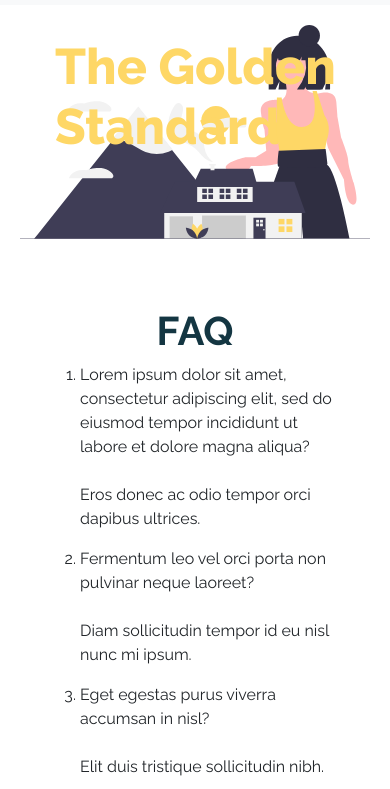
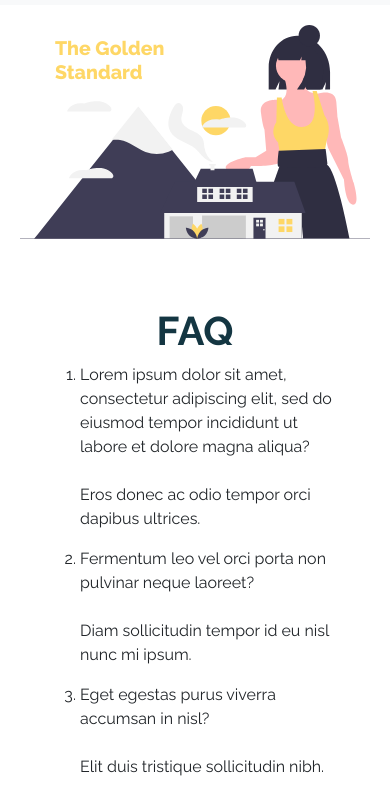
Before and after one commit to chioniso/Hungwe-Insurance, a plain HTML site: page index.html in a window 390 px wide. Shown: the part 55-844 px from the top of the page. Drawn offline with nearby package versions, Linux system fonts and the light colour scheme.

Commit message:
Responsive Title

```diff
--- a/index.html
+++ b/index.html
@@ -37,7 +37,7 @@
       <div class="hero">
         <img src="Assets/hero.svg" class="hero-img" alt="Build your home svg" width="100%">
         <div class="hero-text">
-        <h1 style="color: #FED766; font-size: 50px; font-weight: 800;">The Golden<br>Standard</h1>
+        <h1 style="color: #FED766; font-size: 5vw; font-weight: 800;">The Golden<br>Standard</h1>
       </div>
       </div>
       <div class="faq">
```
